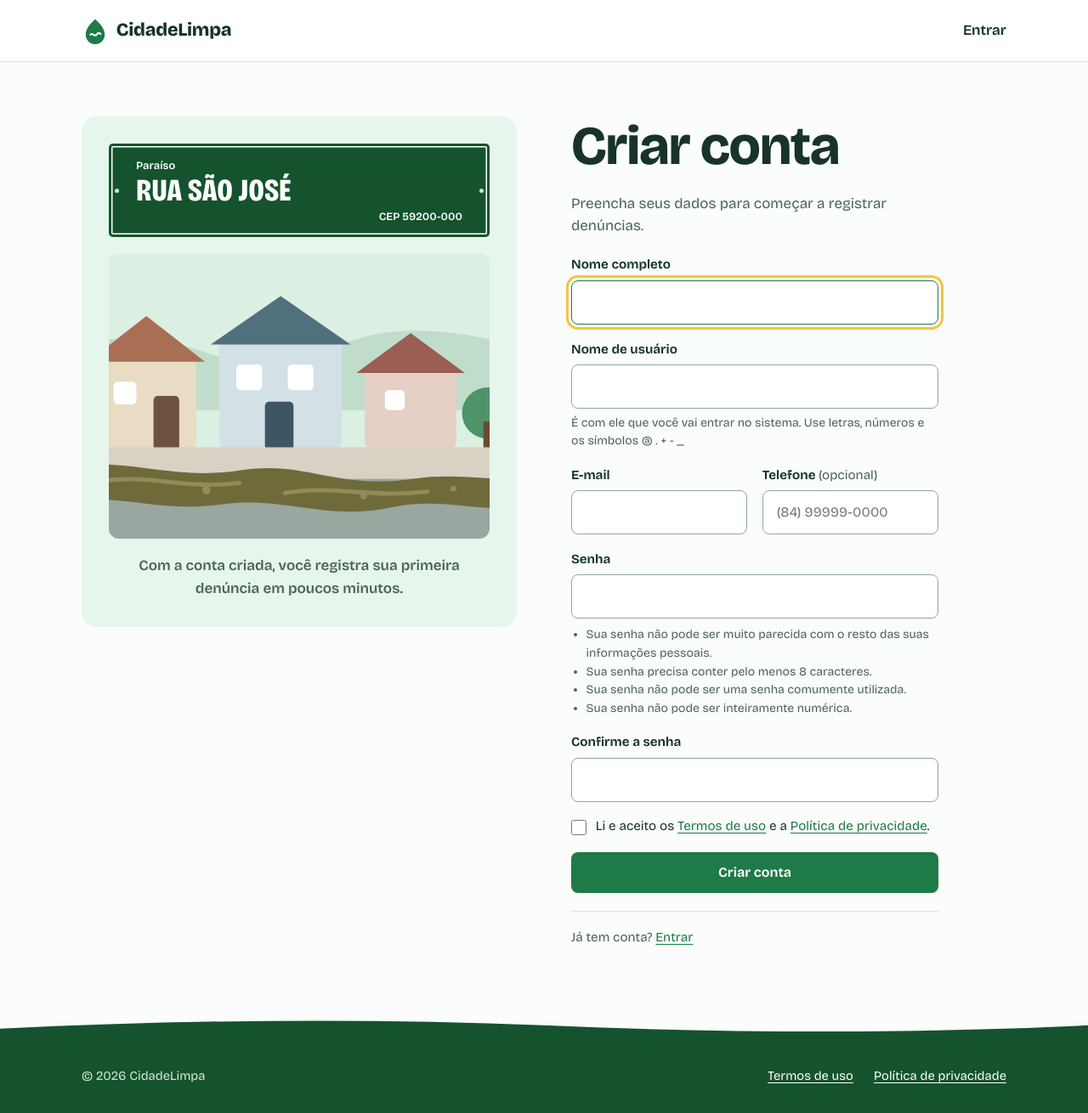
After one commit to lucasmarchi123/cidadelimpa, a Django app: page /contas/cadastro/ in a window 1280 px wide. The commit adds this page. Shown: the whole page at 85% size. Run offline with Django 5.2, Linux system fonts and the light colour scheme.

Commit message:
Implementa cadastro de usuário com aceite dos termos

```diff
--- a/config/urls.py
+++ b/config/urls.py
@@ -4,6 +4,7 @@ from django.views.generic import TemplateView
 
 urlpatterns = [
     path('', TemplateView.as_view(template_name='inicio.html'), name='inicio'),
+    path('contas/', include('usuarios.urls')),
     path('contas/', include('django.contrib.auth.urls')),
     path('admin/', admin.site.urls),
 ]
--- a/static/css/componentes.css
+++ b/static/css/componentes.css
@@ -24,6 +24,11 @@
   color: var(--tinta); background: var(--papel); border: 1.5px solid var(--linha-forte); border-radius: var(--r-p); }
 .campo input:focus, .campo textarea:focus, .campo select:focus { border-color: var(--verde); }
 .campo__ajuda { font-size: .875rem; color: var(--tinta-suave); }
+.campo__ajuda ul { margin: .15rem 0 0; padding-left: 1.1rem; list-style: disc; }
+.campo__opcional { font-weight: 400; color: var(--tinta-suave); }
+.caixa-campo { display: grid; gap: .35rem; }
+.caixa { display: flex; gap: .65rem; align-items: flex-start; font-size: .95rem; }
+.caixa input { flex: none; width: 1.15rem; height: 1.15rem; margin: .2rem 0 0; accent-color: var(--verde); }
 .campo__erro { font-size: .875rem; color: var(--st-rejeitada); font-weight: 600; }
 .campo--erro input, .campo input:user-invalid { border-color: var(--st-rejeitada); }
 .aviso-erro { display: flex; gap: .7rem; align-items: flex-start; padding: .9rem 1.1rem; border-radius: var(--r-p);
--- a/static/css/paginas.css
+++ b/static/css/paginas.css
@@ -96,7 +96,11 @@
 .acesso__arte .placa__bairro, .acesso__arte .placa__cep { font-size: .8rem; }
 .acesso__arte .denuncia__foto { width: 100%; height: 100%; min-height: 15rem; aspect-ratio: auto; border-radius: var(--r-m); }
 .acesso__arte p { text-align: center; color: var(--tinta-suave); font-weight: 600; }
-.acesso__painel { width: 100%; max-width: 25rem; display: grid; gap: 1.3rem; }
+.acesso--longo { align-items: start; }
+.acesso--longo .acesso__arte { align-self: start; position: sticky; top: 2rem; grid-template-rows: auto auto auto; }
+.acesso--longo .acesso__arte .denuncia__foto { height: auto; min-height: 0; aspect-ratio: 4 / 3; }
+.acesso__dupla { display: grid; grid-template-columns: repeat(2, minmax(0, 1fr)); gap: 1.1rem; }
+.acesso__painel { width: 100%; max-width: 27rem; display: grid; gap: 1.3rem; }
 .acesso__painel > p { color: var(--tinta-suave); }
 .acesso__form { display: grid; gap: 1.1rem; }
 .acesso__linha { display: flex; justify-content: flex-end; font-size: .95rem; margin-top: -.35rem; }
@@ -117,6 +121,7 @@
   .acesso { justify-items: center; }
 }
 @media (max-width: 32rem) {
+  .acesso__dupla { grid-template-columns: 1fr; }
   .passos, .status-lista { grid-template-columns: 1fr; }
   .passos li { grid-template-columns: auto 1fr; justify-items: start; text-align: left; column-gap: 1rem; }
   .passos__icone { grid-row: span 2; }
--- /dev/null
+++ b/templates/includes/campo.html
@@ -0,0 +1,7 @@
+{# Um campo de formulário completo: rótulo, campo, ajuda e erros. #}
+<div class="campo{% if campo.errors %} campo--erro{% endif %}">
+  <label for="{{ campo.id_for_label }}">{{ campo.label }}{% if not campo.field.required %} <span class="campo__opcional">(opcional)</span>{% endif %}</label>
+  {{ campo }}
+  {% if campo.help_text %}<div class="campo__ajuda" id="{{ campo.auto_id }}_helptext">{{ campo.help_text|safe }}</div>{% endif %}
+  {% for erro in campo.errors %}<span class="campo__erro">{{ erro }}</span>{% endfor %}
+</div>
--- a/templates/includes/topo.html
+++ b/templates/includes/topo.html
@@ -12,8 +12,9 @@
         {% if request.resolver_match.url_name != 'login' %}
           <a href="{% url 'login' %}">Entrar</a>
         {% endif %}
-        {# O link de cadastro será ligado na Sprint 3 #}
-        <a class="botao botao--primario botao--pequeno" href="#">Criar conta</a>
+        {% if request.resolver_match.url_name != 'cadastro' %}
+          <a class="botao botao--primario botao--pequeno" href="{% url 'cadastro' %}">Criar conta</a>
+        {% endif %}
       {% endif %}
     </nav>
   </div>
--- a/templates/registration/login.html
+++ b/templates/registration/login.html
@@ -47,8 +47,7 @@
         <button class="botao botao--primario botao--largo" type="submit">Entrar</button>
       </form>
 
-      {# O link de cadastro será ligado na Sprint 3 #}
-      <p class="acesso__rodape">Ainda não tem conta? <a href="#">Criar conta</a></p>
+      <p class="acesso__rodape">Ainda não tem conta? <a href="{% url 'cadastro' %}">Criar conta</a></p>
     </div>
   </main>
 {% endblock %}
--- /dev/null
+++ b/templates/usuarios/cadastro.html
@@ -0,0 +1,56 @@
+{% extends "base.html" %}
+
+{% block titulo %}Criar conta — CidadeLimpa{% endblock %}
+
+{% block conteudo %}
+  <main class="conteiner acesso acesso--longo">
+    <div class="acesso__arte" aria-hidden="true">
+      <div class="placa placa--compacta">
+        <span class="placa__bairro">Paraíso</span>
+        <span class="placa__rua">Rua São José</span>
+        <span class="placa__cep">CEP 59200-000</span>
+      </div>
+      <div class="denuncia__foto"><svg viewBox="0 0 320 200" preserveAspectRatio="xMidYMid slice"><use href="#rua"/></svg></div>
+      <p>Com a conta criada, você registra sua primeira denúncia em poucos minutos.</p>
+    </div>
+
+    <div class="acesso__painel">
+      <h1>Criar conta</h1>
+      <p>Preencha seus dados para começar a registrar denúncias.</p>
+
+      {% if form.non_field_errors %}
+        <div class="aviso-erro" role="alert">
+          <svg class="icone" aria-hidden="true"><use href="#i-alerta"/></svg>
+          <span>{% for erro in form.non_field_errors %}{{ erro }} {% endfor %}</span>
+        </div>
+      {% endif %}
+
+      <form class="acesso__form" method="post" action="{% url 'cadastro' %}" novalidate>
+        {% csrf_token %}
+
+        {% include "includes/campo.html" with campo=form.nome_completo %}
+        {% include "includes/campo.html" with campo=form.username %}
+
+        <div class="acesso__dupla">
+          {% include "includes/campo.html" with campo=form.email %}
+          {% include "includes/campo.html" with campo=form.telefone %}
+        </div>
+
+        {% include "includes/campo.html" with campo=form.password1 %}
+        {% include "includes/campo.html" with campo=form.password2 %}
+
+        <div class="caixa-campo">
+          <label class="caixa">
+            {{ form.aceite_termos }}
+            <span>Li e aceito os <a href="#">Termos de uso</a> e a <a href="#">Política de privacidade</a>.</span>
+          </label>
+          {% for erro in form.aceite_termos.errors %}<span class="campo__erro">{{ erro }}</span>{% endfor %}
+        </div>
+
+        <button class="botao botao--primario botao--largo" type="submit">Criar conta</button>
+      </form>
+
+      <p class="acesso__rodape">Já tem conta? <a href="{% url 'login' %}">Entrar</a></p>
+    </div>
+  </main>
+{% endblock %}
--- /dev/null
+++ b/usuarios/forms.py
@@ -0,0 +1,59 @@
+from django import forms
+from django.contrib.auth.forms import UserCreationForm
+from django.utils import timezone
+
+from .models import Usuario
+
+
+class CadastroForm(UserCreationForm):
+    aceite_termos = forms.BooleanField(
+        required=True,
+        error_messages={
+            'required': 'Para criar a conta, é preciso aceitar os termos de uso '
+                        'e a política de privacidade.',
+        },
+    )
+
+    class Meta(UserCreationForm.Meta):
+        model = Usuario
+        # Só estes campos podem vir do formulário. Campos como is_staff
+        # ficam de fora, então ninguém consegue se cadastrar como administrador.
+        fields = ('nome_completo', 'username', 'email', 'telefone')
+        labels = {
+            'nome_completo': 'Nome completo',
+            'username': 'Nome de usuário',
+            'email': 'E-mail',
+            'telefone': 'Telefone',
+        }
+        help_texts = {
+            'username': 'É com ele que você vai entrar no sistema. '
+                        'Use letras, números e os símbolos @ . + - _',
+        }
+        widgets = {
+            'nome_completo': forms.TextInput(attrs={'autocomplete': 'name', 'autofocus': True}),
+            'email': forms.EmailInput(attrs={'autocomplete': 'email'}),
+            'telefone': forms.TextInput(attrs={
+                'type': 'tel', 'autocomplete': 'tel', 'inputmode': 'tel',
+                'placeholder': '(84) 99999-0000',
+            }),
+        }
+
+    def __init__(self, *args, **kwargs):
+        super().__init__(*args, **kwargs)
+        # O foco inicial fica no nome completo, primeiro campo da tela.
+        self.fields['username'].widget.attrs.pop('autofocus', None)
+        self.fields['password2'].label = 'Confirme a senha'
+        self.fields['password2'].help_text = ''
+
+    def clean_email(self):
+        email = self.cleaned_data['email'].strip().lower()
+        if Usuario.objects.filter(email__iexact=email).exists():
+            raise forms.ValidationError('Este e-mail já está cadastrado.')
+        return email
+
+    def save(self, commit=True):
+        usuario = super().save(commit=False)
+        usuario.data_aceite_termos = timezone.now()
+        if commit:
+            usuario.save()
+        return usuario
--- /dev/null
+++ b/usuarios/urls.py
@@ -0,0 +1,7 @@
+from django.urls import path
+
+from . import views
+
+urlpatterns = [
+    path('cadastro/', views.cadastro, name='cadastro'),
+]
--- a/usuarios/views.py
+++ b/usuarios/views.py
@@ -1,3 +1,21 @@
-from django.shortcuts import render
+from django.contrib.auth import login
+from django.shortcuts import redirect, render
 
-# Create your views here.
+from .forms import CadastroForm
+
+
+def cadastro(request):
+    # Quem já está logado não precisa criar outra conta.
+    if request.user.is_authenticated:
+        return redirect('inicio')
+
+    if request.method == 'POST':
+        form = CadastroForm(request.POST)
+        if form.is_valid():
+            usuario = form.save()
+            login(request, usuario)
+            return redirect('inicio')
+    else:
+        form = CadastroForm()
+
+    return render(request, 'usuarios/cadastro.html', {'form': form})
```
Also changed, not shown: templates/inicio.html (+6 -2 lines).
